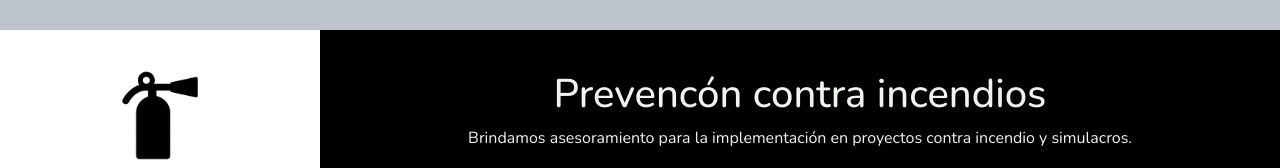
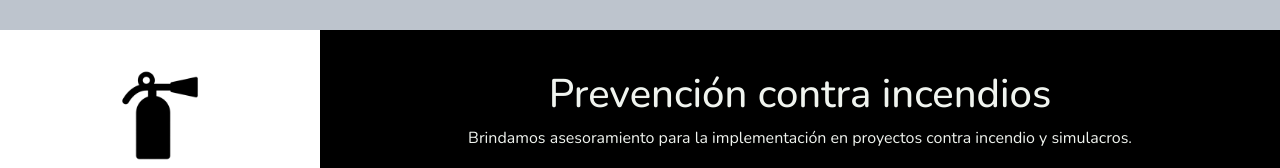
Before and after one commit to gudesarrolloweb/guconsultora, a plain HTML site: page index.html in a window 1280 px wide. Shown: the part 602-770 px from the top of the page. Drawn offline with nearby package versions, Linux system fonts and the light colour scheme.

Commit message:
final 3ra entrega

```diff
--- a/index.html
+++ b/index.html
@@ -59,7 +59,7 @@
                         alt="prevencioncontraincendio">
                 </div>
                 <div class="B3 cuadritotexto full">
-                    <h3 class="tituloppal">Prevencón contra incendios</h3>
+                    <h3 class="tituloppal">Prevención contra incendios</h3>
                     <p>Brindamos asesoramiento para la implementación en proyectos contra incendio y simulacros.</p>
                 </div>
                 <div class="A4 full"> <img class="iconospng wow flipInX" src="./img/mediciones.png" alt="mediciones">
```
